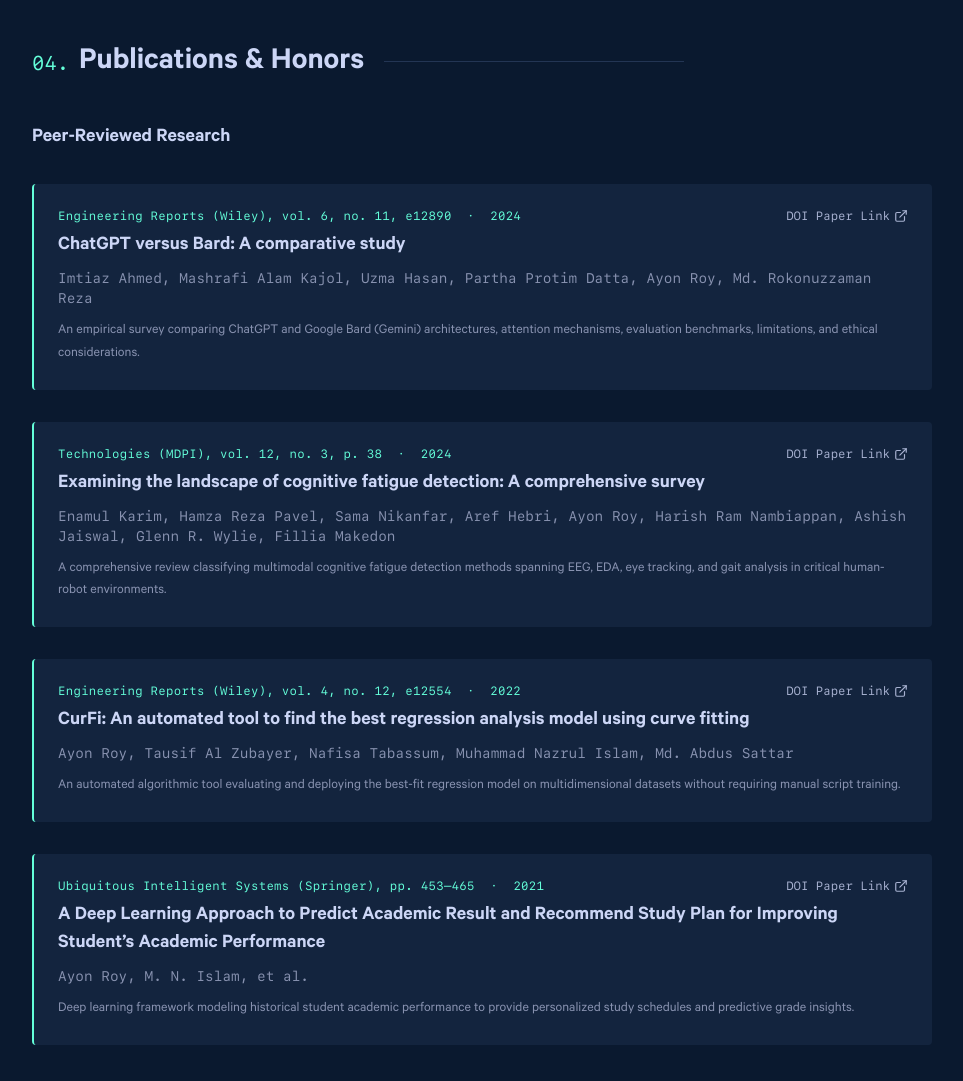
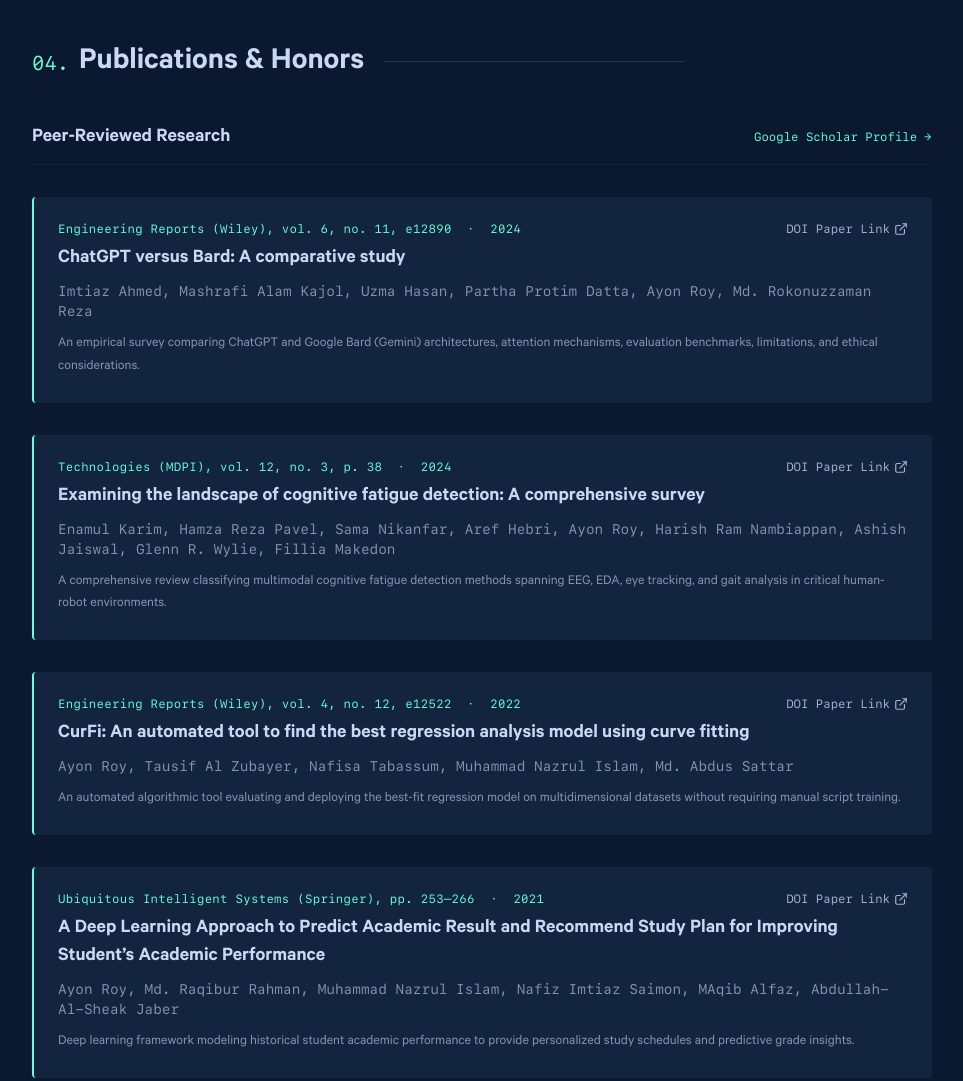
Before and after one commit to royayon/ayonroy, a React app: page / in a window 1280 px wide. Shown: the part 5640-6721 px from the top of the page, without its empty margins (158-1121 px from the left). Built offline with nearby package versions, Linux system fonts and the light colour scheme; no server answers.

Commit message:
Fix Google Scholar profile link and correct publication DOIs (Springer & CurFi)

```diff
--- a/src/app/archive/page.jsx
+++ b/src/app/archive/page.jsx
@@ -67,7 +67,7 @@
       company: 'MIST',
       tech: ['Node.js', 'Express', 'TensorFlow.js', 'Deep Learning'],
       github: 'https://github.com/royayon',
-      external: '',
+      external: 'https://doi.org/10.1007/978-981-16-3675-2_19',
     },
     {
       year: '2020',
--- a/src/components/Publications.jsx
+++ b/src/components/Publications.jsx
@@ -15,9 +15,19 @@
 
       {/* Publications List */}
       <div className="space-y-8 mb-16">
-        <h3 className="text-xl font-bold text-lightestSlate flex items-center space-x-2">
-          <span>Peer-Reviewed Research</span>
-        </h3>
+        <div className="flex flex-col sm:flex-row sm:items-baseline justify-between gap-2 border-b border-lightNavy/50 pb-3">
+          <h3 className="text-xl font-bold text-lightestSlate flex items-center space-x-2">
+            <span>Peer-Reviewed Research</span>
+          </h3>
+          <a
+            href={portfolioData.siteMetadata.scholar}
+            target="_blank"
+            rel="nofollow noopener noreferrer"
+            className="font-mono text-xs text-green hover:underline inline-flex items-center space-x-1"
+          >
+            <span>Google Scholar Profile &rarr;</span>
+          </a>
+        </div>
 
         {publications.map((pub, idx) => (
           <div
--- a/src/data/portfolioData.js
+++ b/src/data/portfolioData.js
@@ -12,7 +12,7 @@
     phone: '682-405-5280',
     github: 'https://github.com/royayon',
     linkedin: 'https://www.linkedin.com/in/royayon',
-    scholar: 'https://scholar.google.com/citations?view_op=search_authors&mauthors=Ayon+Roy+Arlington',
+    scholar: 'https://scholar.google.com/citations?user=EXovW5IAAAAJ&hl=en',
     twitterHandle: '@helloAyon',
   },
 
@@ -29,7 +29,7 @@
     },
     {
       name: 'Google Scholar',
-      url: 'https://scholar.google.com/citations?view_op=search_authors&mauthors=Ayon+Roy+Arlington',
+      url: 'https://scholar.google.com/citations?user=EXovW5IAAAAJ&hl=en',
       icon: 'scholar',
     },
     {
@@ -293,19 +293,19 @@
     },
     {
       title: 'CurFi: An automated tool to find the best regression analysis model using curve fitting',
-      venue: 'Engineering Reports (Wiley), vol. 4, no. 12, e12554',
+      venue: 'Engineering Reports (Wiley), vol. 4, no. 12, e12522',
       year: '2022',
-      doi: 'https://doi.org/10.1002/eng2.12554',
+      doi: 'https://doi.org/10.1002/eng2.12522',
       authors: 'Ayon Roy, Tausif Al Zubayer, Nafisa Tabassum, Muhammad Nazrul Islam, Md. Abdus Sattar',
       description:
         'An automated algorithmic tool evaluating and deploying the best-fit regression model on multidimensional datasets without requiring manual script training.',
     },
     {
       title: 'A Deep Learning Approach to Predict Academic Result and Recommend Study Plan for Improving Student’s Academic Performance',
-      venue: 'Ubiquitous Intelligent Systems (Springer), pp. 453–465',
+      venue: 'Ubiquitous Intelligent Systems (Springer), pp. 253–266',
       year: '2021',
-      doi: 'https://link.springer.com/chapter/10.1007/978-981-16-3675-2_35',
-      authors: 'Ayon Roy, M. N. Islam, et al.',
+      doi: 'https://doi.org/10.1007/978-981-16-3675-2_19',
+      authors: 'Ayon Roy, Md. Raqibur Rahman, Muhammad Nazrul Islam, Nafiz Imtiaz Saimon, MAqib Alfaz, Abdullah-Al-Sheak Jaber',
       description:
         'Deep learning framework modeling historical student academic performance to provide personalized study schedules and predictive grade insights.',
     },
```
Also changed, not shown: 1 other file.
